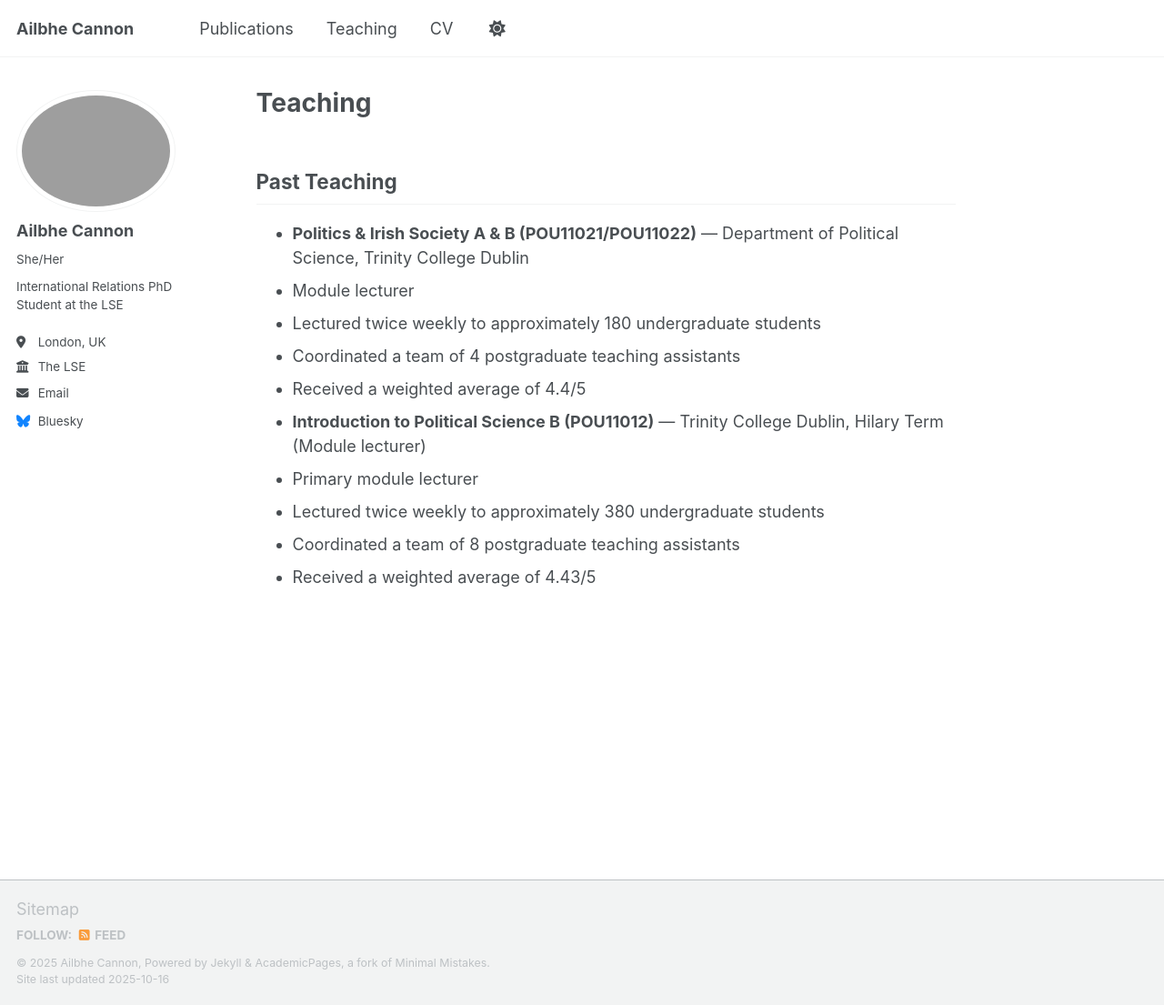
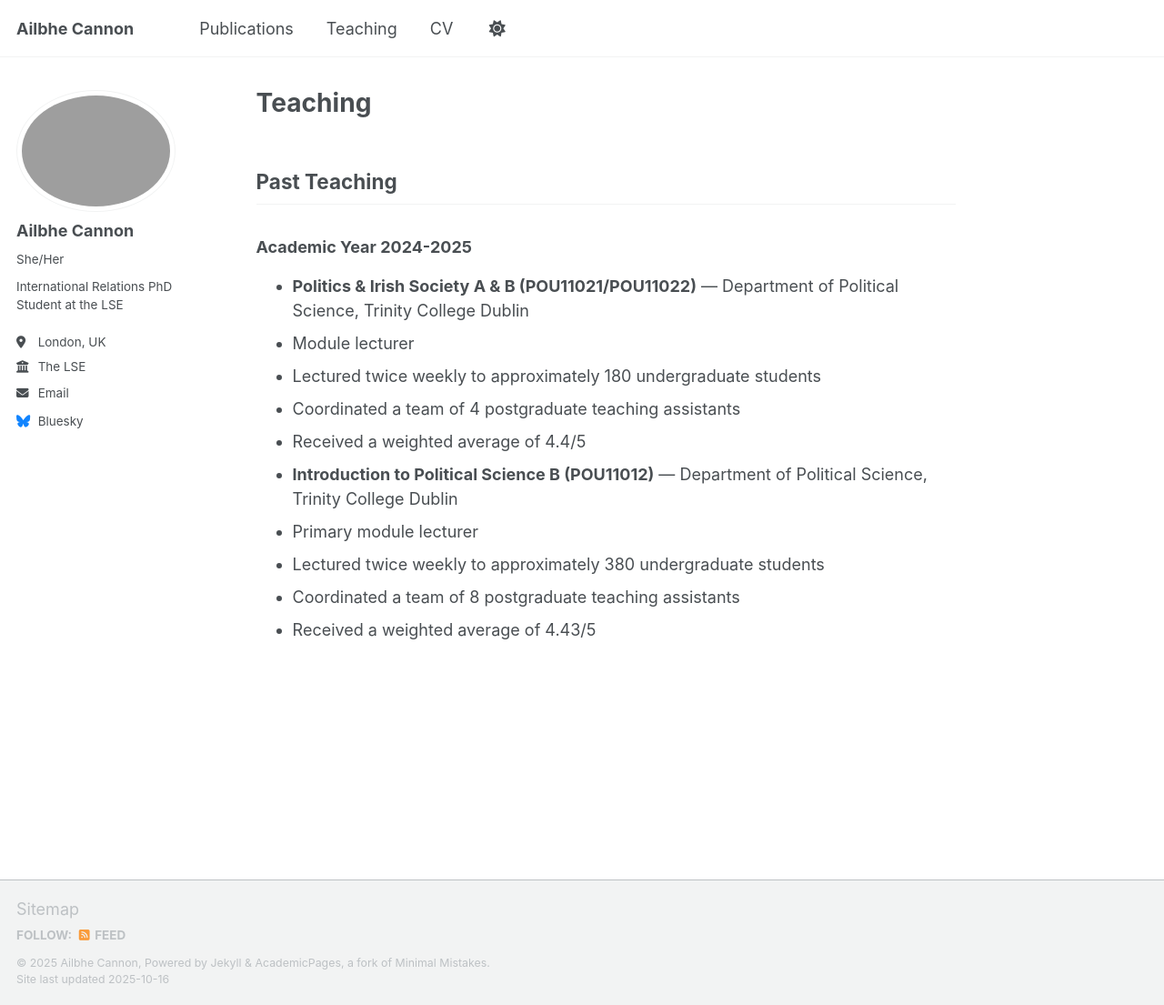
Before and after one commit to Ailbhe-Cannon/Ailbhe-Cannon.github.io, a Jekyll site: the page built from _pages/teaching.md, in a window 1280 px wide and 1105 px high. Shown: the whole window at 91% size. Built offline with Jekyll 4.4.1, drawn with Linux system fonts in a browser that asks for light colours; a script that is not in the unit is left out.

Commit message:
Update teaching.md

```diff
--- a/_pages/teaching.md
+++ b/_pages/teaching.md
@@ -6,12 +6,13 @@ author_profile: true
 ---
 
 ## Past Teaching
+### Academic Year 2024-2025
 - **Politics & Irish Society A & B (POU11021/POU11022)** — Department of Political Science, Trinity College Dublin
 - Module lecturer
 - Lectured twice weekly to approximately 180 undergraduate students
 - Coordinated a team of 4 postgraduate teaching assistants
 - Received a weighted average of 4.4/5
-- **Introduction to Political Science B (POU11012)** — Trinity College Dublin, Hilary Term (Module lecturer)
+- **Introduction to Political Science B (POU11012)** — Department of Political Science, Trinity College Dublin
 - Primary module lecturer
 - Lectured twice weekly to approximately 380 undergraduate students
 - Coordinated a team of 8 postgraduate teaching assistants
```
